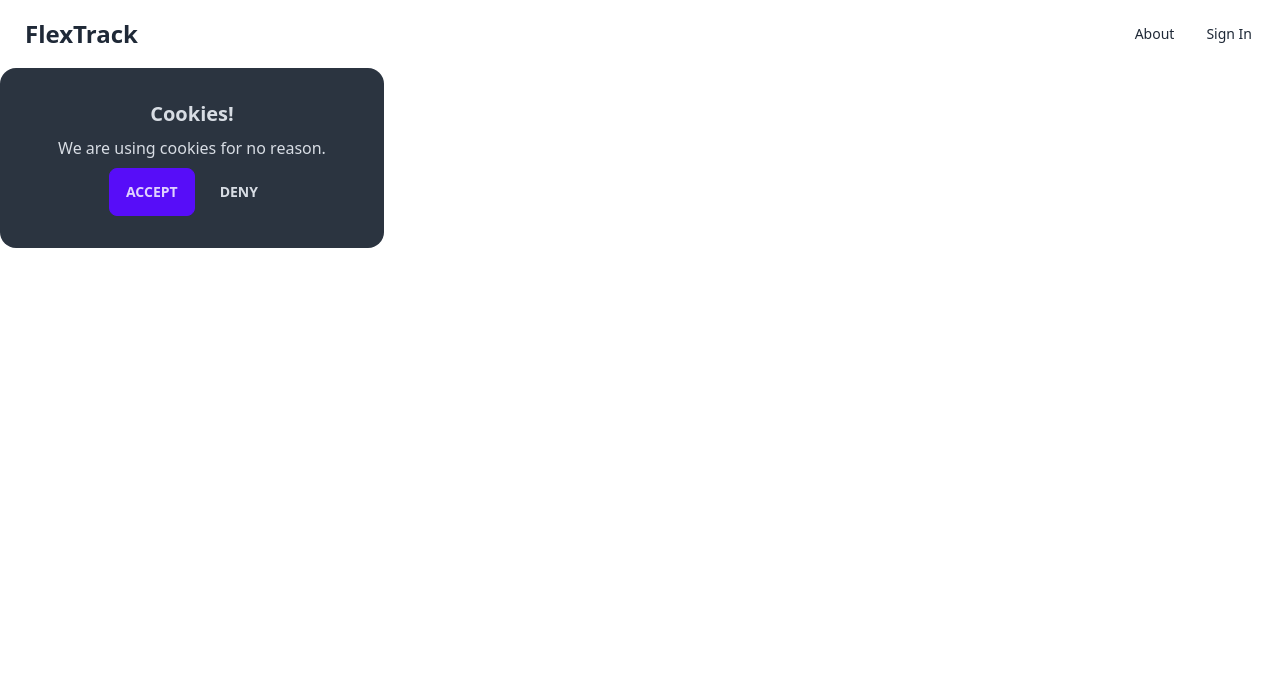
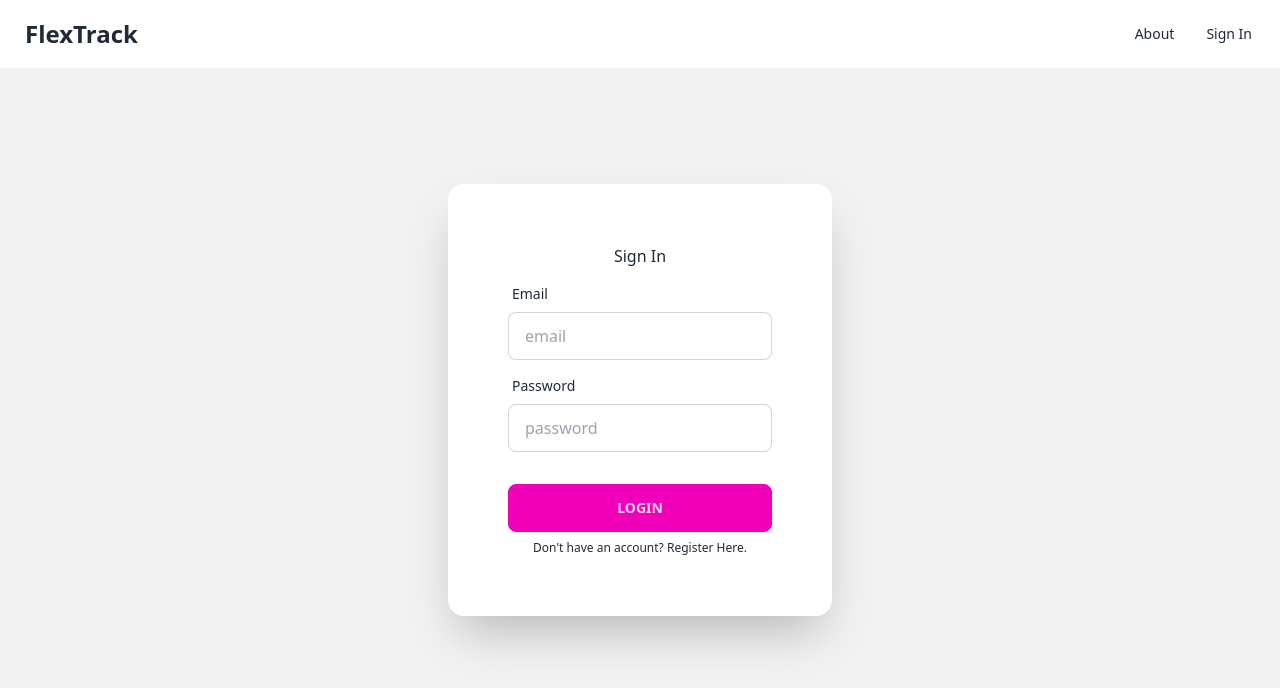
Before and after one commit to seanmckee/FlexTrack, a React (Vite) app in the folder client/: page /auth in a window 1280 px wide. Shown: the top 688 px of the page. Built offline with nearby package versions, Linux system fonts and the light colour scheme.

Commit message:
navbar spacing updated

```diff
--- a/client/src/components/Navbar.tsx
+++ b/client/src/components/Navbar.tsx
@@ -2,7 +2,7 @@ import { Link } from "react-router-dom";
 
 const Navbar = () => {
   return (
-    <div className="navbar bg-base-100">
+    <div className="navbar bg-base-100 absolute">
       <div className="flex-1">
         <Link
           to="/"
--- a/client/src/pages/Auth.tsx
+++ b/client/src/pages/Auth.tsx
@@ -1,13 +1,38 @@
 const Auth = () => {
   return (
     <div>
-      <div className="card w-96 bg-neutral text-neutral-content">
-        <div className="card-body items-center text-center">
-          <h2 className="card-title">Cookies!</h2>
-          <p>We are using cookies for no reason.</p>
-          <div className="card-actions justify-end">
-            <button className="btn btn-primary">Accept</button>
-            <button className="btn btn-ghost">Deny</button>
+      <div className="hero min-h-screen bg-base-200">
+        <div className="hero-content flex-col lg:flex-row-reverse">
+          <div className="card flex-shrink-0 w-full max-w-sm shadow-2xl bg-base-100">
+            <div className="card-body p-[60px]">
+              <h1 className="text-center">Sign In</h1>
+              <div className="form-control">
+                <label className="label">
+                  <span className="label-text">Email</span>
+                </label>
+                <input
+                  type="text"
+                  placeholder="email"
+                  className="input input-bordered"
+                />
+              </div>
+              <div className="form-control">
+                <label className="label">
+                  <span className="label-text">Password</span>
+                </label>
+                <input
+                  type="text"
+                  placeholder="password"
+                  className="input input-bordered"
+                />
+              </div>
+              <div className="form-control mt-6">
+                <button className="btn btn-secondary">Login</button>
+              </div>
+              <button className="label-text-alt link link-hover mx-auto">
+                Don't have an account? Register Here.
+              </button>
+            </div>
           </div>
         </div>
       </div>
--- a/client/src/pages/Home.tsx
+++ b/client/src/pages/Home.tsx
@@ -4,8 +4,8 @@ import { BsFillArrowRightCircleFill } from "react-icons/bs";
 const Home = () => {
   return (
     <div>
-      <div className="grid lg:grid-cols-2">
-        <div className="m-auto text-7xl lg:pl-[200px] text-center lg:text-left">
+      <div className="grid lg:grid-cols-2 bg-base-200 h-screen">
+        <div className="m-auto text-7xl lg:pl-[200px] text-center lg:text-left mt-[150px]">
           <h1 className="font-bold  mt-0 text-pink-500 lg:text-9xl">Fitness</h1>
           <h1 className="font-bold  mt-5 text-yellow-500">Should Be</h1>
           <h1 className="font-bold mt-5 text-blue-500">Simple</h1>
@@ -13,7 +13,7 @@ const Home = () => {
             Get Started <BsFillArrowRightCircleFill size={18} />
           </button>
         </div>
-        <div className="hidden lg:block">
+        <div className="hidden lg:block mt-[75px]">
           <img
             src={lifter}
             alt="lifter"
```
